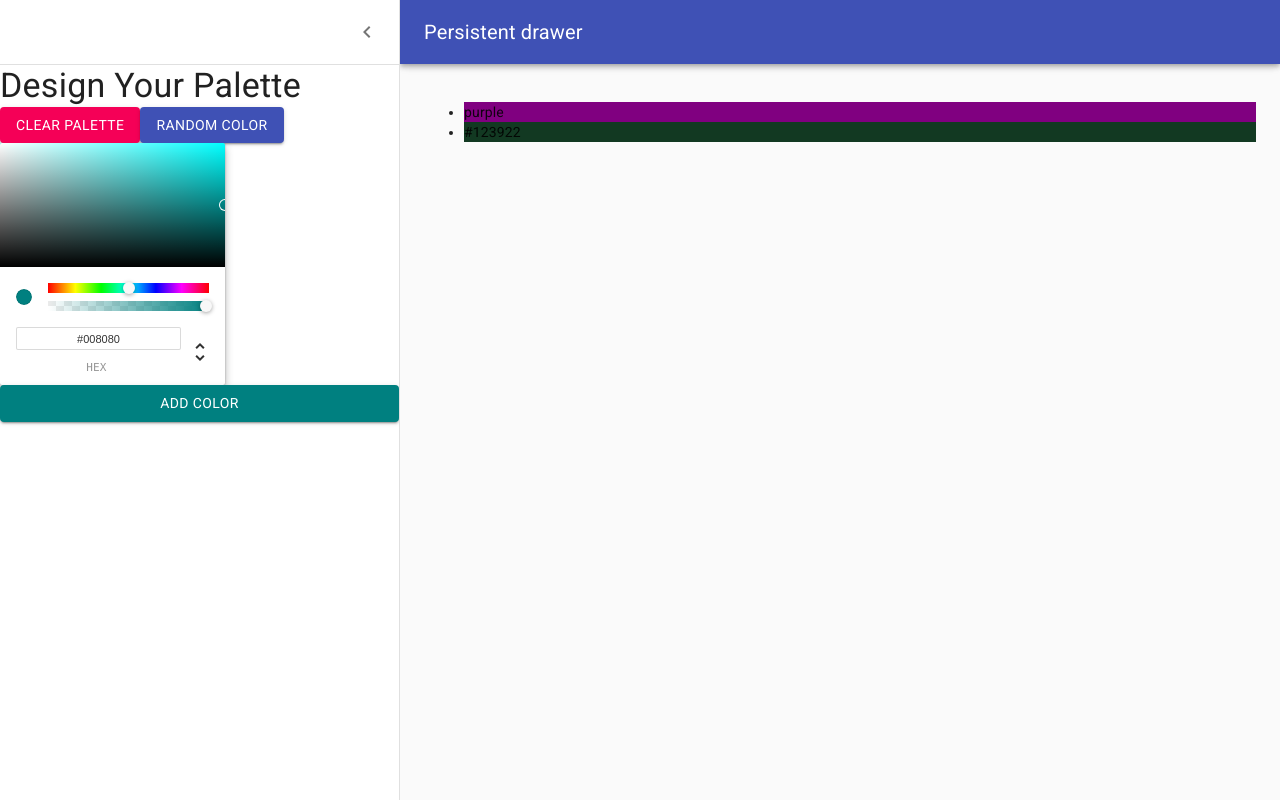
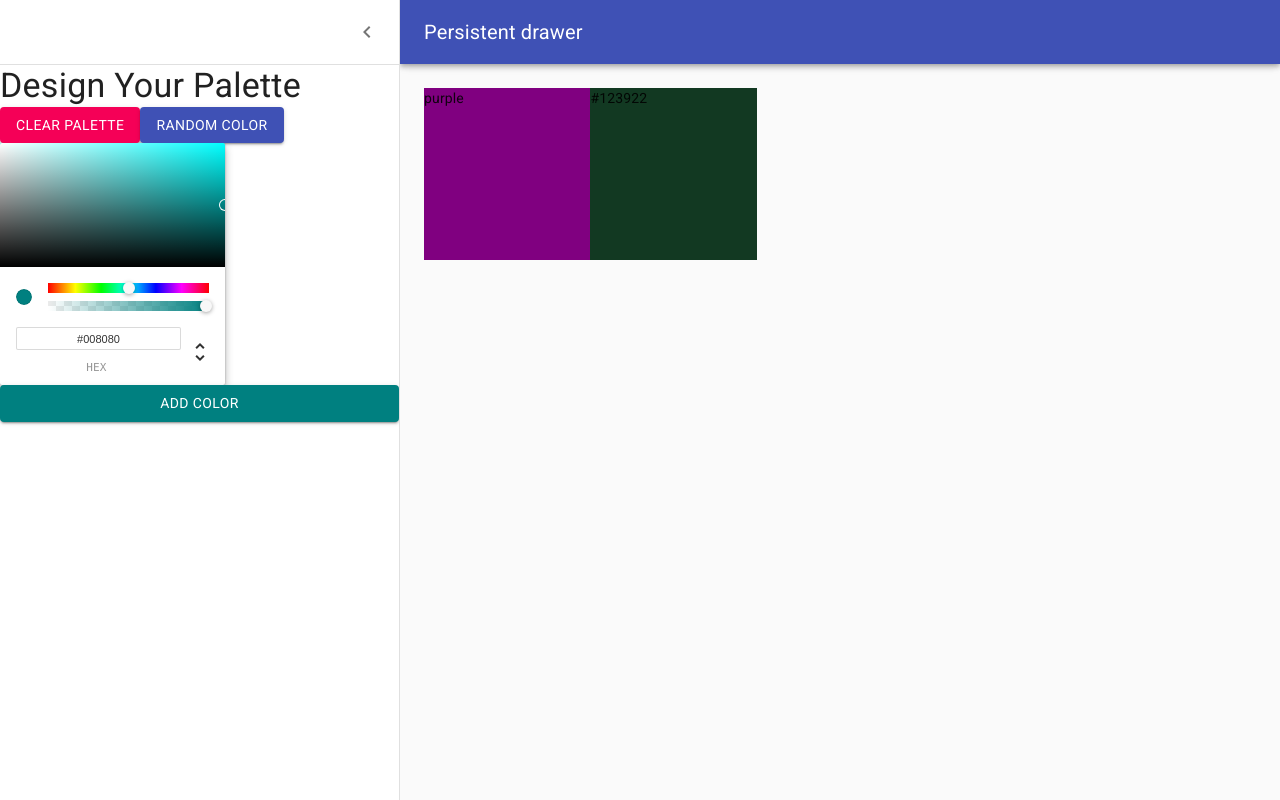
Before and after one commit to JorgeAcostaDLP/palettemaker, a React (Create React App) app: page /palette/new in a window 1280 px wide. Built offline with nearby package versions, Linux system fonts and the light colour scheme.

Commit message:
Draggable color box 1

```diff
--- /dev/null
+++ b/src/DraggableColorBox.js
@@ -0,0 +1,23 @@
+import React from 'react';
+import { withStyles } from '@material-ui/styles';
+
+const styles = {
+  root: {
+    width: '20%',
+    height: '25%',
+    margin: '0 auto',
+    display: 'inline-block',
+    position: 'relative',
+    cursor: 'pointer',
+    marginBottom: '-4px',
+  },
+};
+function DraggableColorBox(props) {
+  const { classes } = props;
+  return (
+    <div className={classes.root} style={{ backgroundColor: props.color }}>
+      {props.color}
+    </div>
+  );
+}
+export default withStyles(styles)(DraggableColorBox);
--- a/src/NewPaletteForm.js
+++ b/src/NewPaletteForm.js
@@ -12,6 +12,7 @@ import MenuIcon from '@material-ui/icons/Menu';
 import ChevronLeftIcon from '@material-ui/icons/ChevronLeft';
 import { ChromePicker } from 'react-color';
 import Button from '@material-ui/core/Button';
+import DraggableColorBox from './DraggableColorBox';
 
 const drawerWidth = 400;
 
@@ -56,6 +57,7 @@ const styles = (theme) => ({
   },
   content: {
     flexGrow: 1,
+    height: 'calc(100vh - 64px)',
     padding: theme.spacing.unit * 3,
     transition: theme.transitions.create('margin', {
       easing: theme.transitions.easing.sharp,
@@ -164,11 +166,9 @@ class NewPaletteForm extends Component {
             [classes.contentShift]: open,
           })}>
           <div className={classes.drawerHeader} />
-          <ul>
-            {this.state.colors.map((color) => (
-              <li style={{ backgroundColor: color }}>{color}</li>
-            ))}
-          </ul>
+          {this.state.colors.map((color) => (
+            <DraggableColorBox color={color}></DraggableColorBox>
+          ))}
         </main>
       </div>
     );
```
